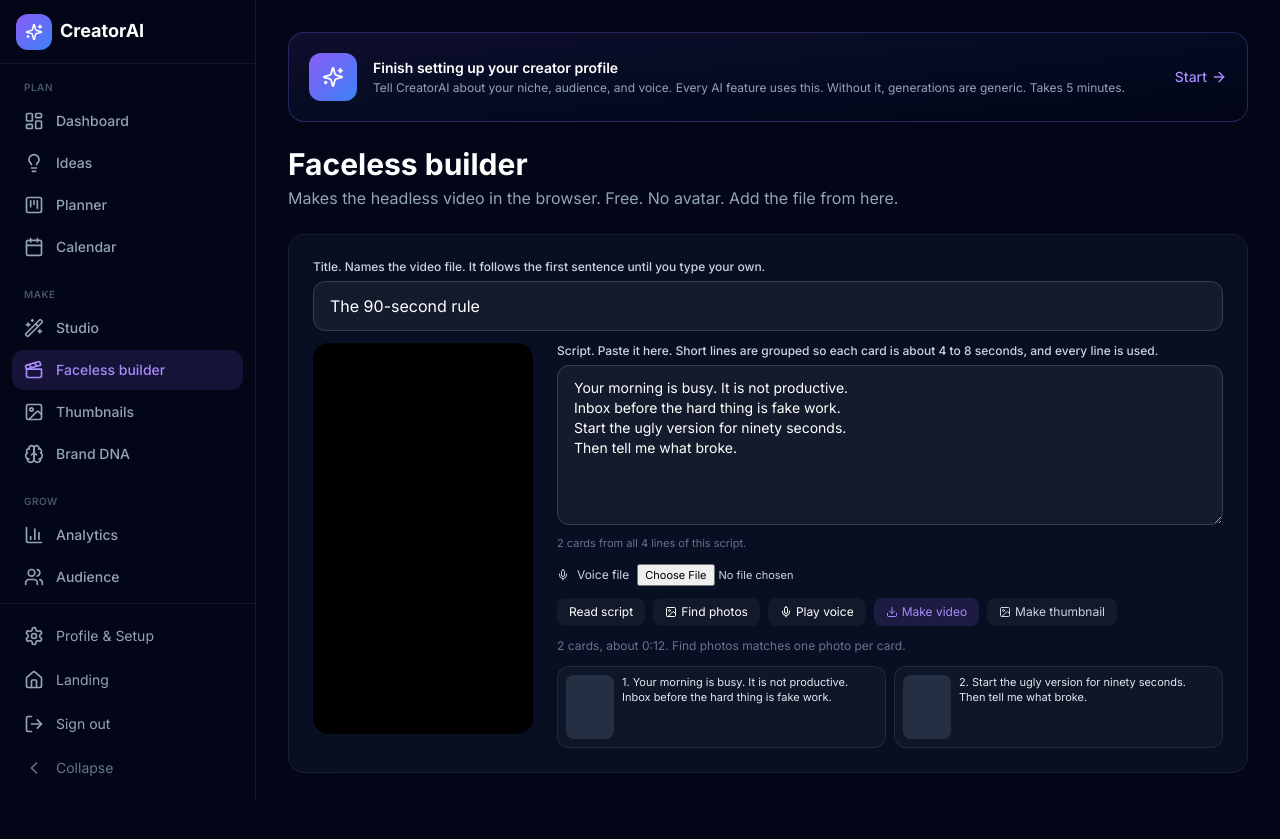
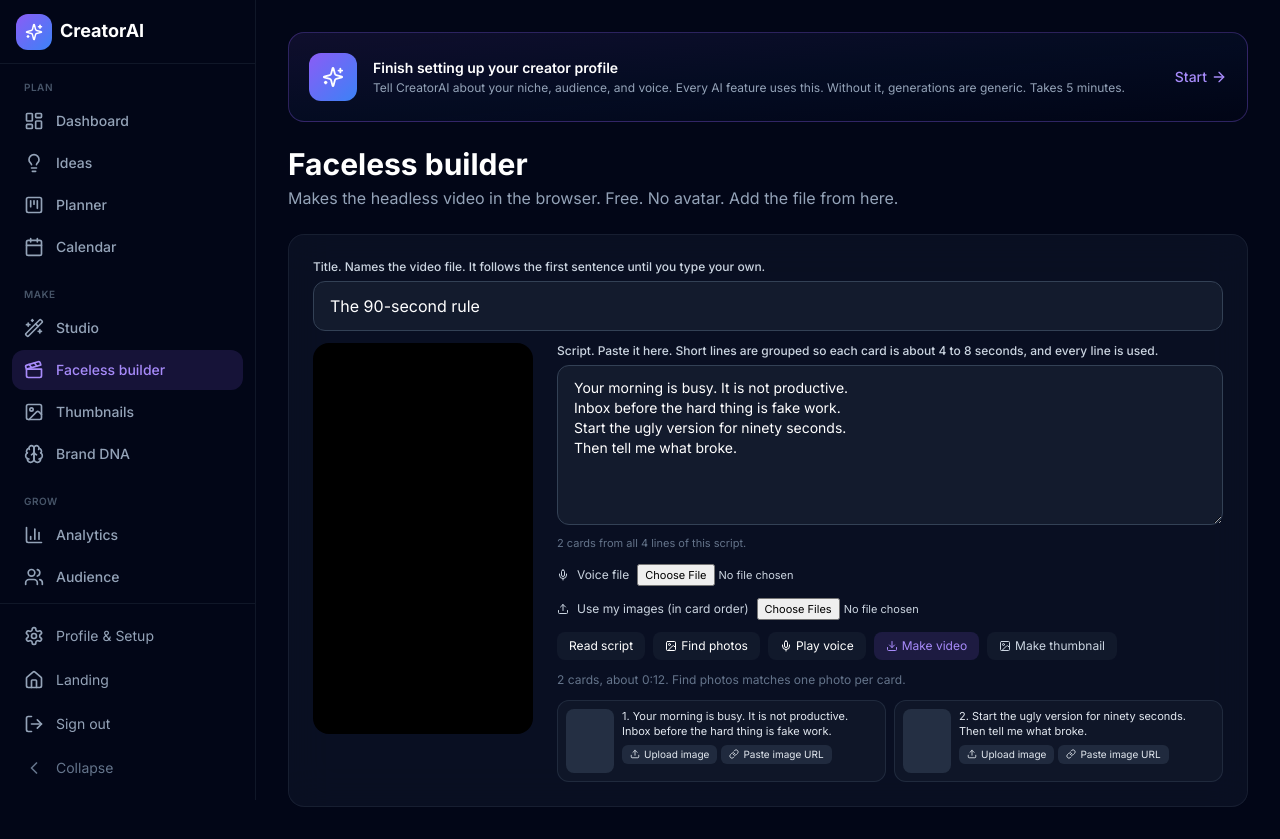
Before and after one commit to matpcul-tech/creator-os, a Next.js app: page /builder in a window 1280 px wide. Both pictures are taken after a click on the button "Read script". Before the commit the page ends 805 px from the top, so only its background shows below. Built offline with nearby package versions, Linux system fonts and the light colour scheme.

Commit message:
Builder: use your own images per card (upload, bulk, paste URL)

```diff
--- a/components/FacelessBuilder.tsx
+++ b/components/FacelessBuilder.tsx
@@ -1,7 +1,7 @@
 "use client";
 
 import { useEffect, useMemo, useRef, useState } from "react";
-import { Download, Image as ImageIcon, Loader2, Mic, RefreshCw } from "lucide-react";
+import { Download, Image as ImageIcon, Link as LinkIcon, Loader2, Mic, RefreshCw, Upload } from "lucide-react";
 import { fileNameFor, photoPlan, planCards, type PhotoPlan } from "@/lib/cut/builder-cards";
 import { creditFor, fitsCard } from "@/lib/cut/credit";
 import { planGaps } from "@/lib/cut/fill";
@@ -27,6 +27,8 @@
   photoKey?: string;
   creditLabel?: string;
   creditUrl?: string;
+  /** The user picked this picture (upload or URL). Find photos keeps it. */
+  own?: boolean;
 };
 type StockItem = { src: string; url: string; key?: string; title: string; credit: string; attribution?: string; provider?: string; text?: string };
 
@@ -253,9 +255,10 @@
     setFinding(true);
     setStatus("Finding photos…");
     spareRef.current.clear();
-    const parsed = read();
+    const before = scenesRef.current;
+    const parsed = read().map((scene, i) => (before[i]?.own && before[i].caption === scene.caption ? before[i] : scene));
     // Show every card at once with a loading skeleton, then fill each one in as its photo arrives.
-    scenesRef.current = parsed.map((scene) => ({ ...scene, loading: true }));
+    scenesRef.current = parsed.map((scene) => (scene.own ? scene : { ...scene, loading: true }));
     setScenes(scenesRef.current);
     // Photos shown by an earlier Find photos press are skipped, so pressing it again reshuffles to new ones.
     const shown = shownRef.current;
@@ -281,7 +284,7 @@
         shown.add(item.src);
         if (item.key) shown.add(item.key);
         const img = media.get(item.url);
-        if (img) updateCard(index, withPhoto(parsed[index], item, img));
+        if (img && !parsed[index].own) updateCard(index, withPhoto(parsed[index], item, img));
       },
       onProgress: (done, total) => setStatus(done < total ? `Loading photos (${done} of ${total} cards)…` : "Loading the last photos…"),
     }).catch(() => ({ picks: parsed.map(() => null) as (StockItem | null)[], queries: undefined }));
@@ -294,6 +297,7 @@
       STILLS.map((still) => still.id),
     );
     for (const index of missing) {
+      if (parsed[index].own) continue;
       const gap = gaps[index];
       if (gap.kind === "still") updateCard(index, await stillFor(parsed[index], gap.id));
       else if (gap.kind === "carry") {
@@ -305,11 +309,45 @@
     paint(0.2, built);
     setBusy(false);
     setFinding(false);
-    const stock = built.filter((s) => s.credit !== "Built-in still").length;
+    const mine = built.filter((s) => s.own).length;
+    const stock = built.filter((s) => s.credit !== "Built-in still" && !s.own).length;
     setStatus(
-      `${built.length} cards. ${stock} matched a stock photo, ${built.length - stock} use a built-in still. Swap any card, or press Find photos again for a new set.`,
+      `${built.length} cards. ${mine ? `${mine} use your images, ` : ""}${stock} matched a stock photo, ${built.length - stock - mine} use a built-in still. Swap any card, or press Find photos again for a new set.`,
     );
     return built;
+  }
+  function cardsNow() {
+    return scenesRef.current.length ? scenesRef.current : read();
+  }
+  async function setOwnImage(index: number, url: string, label: string) {
+    const scene = cardsNow()[index];
+    if (!scene) return false;
+    const media = await loadImage(url);
+    if (!media) return false;
+    updateCard(index, { ...scene, media, own: true, loading: false, credit: "Your image", source: label, creditLabel: `Your image: ${label}`, creditUrl: "", photoSrc: "", photoKey: "" });
+    paint(0.2);
+    return true;
+  }
+  async function uploadOne(index: number, file?: File) {
+    if (!file) return;
+    const ok = await setOwnImage(index, URL.createObjectURL(file), file.name);
+    setStatus(ok ? `Card ${index + 1} uses your image.` : `Could not open ${file.name}. Try a jpg, png, or webp.`);
+  }
+  async function uploadMany(files: FileList | null) {
+    if (!files?.length) return;
+    const list = cardsNow();
+    const picks = Array.from(files).slice(0, list.length);
+    let ok = 0;
+    for (let i = 0; i < picks.length; i++) if (await setOwnImage(i, URL.createObjectURL(picks[i]), picks[i].name)) ok++;
+    const extra = files.length - picks.length;
+    setStatus(`${ok} of ${list.length} cards use your images, in order.${extra > 0 ? ` ${extra} extra image${extra === 1 ? " was" : "s were"} not used.` : ""} Press Find photos to fill the rest with stock.`);
+  }
+  async function pasteUrl(index: number) {
+    const url = window.prompt(`Image URL for card ${index + 1}`)?.trim();
+    if (!url) return;
+    if (!/^https?:\/\//i.test(url)) return setStatus("That is not a web link. It should start with https://");
+    const ok = await setOwnImage(index, url, url.split("/").pop() || url);
+    setStatus(ok ? `Card ${index + 1} uses the image from that link.` : "That image could not be used. The site may block it. Save it to your device and use Upload image.");
   }
   async function swapPhoto(index: number) {
     const scene = scenesRef.current[index];
@@ -347,7 +385,7 @@
           if (scene.photoKey) shownRef.current.add(scene.photoKey);
           shownRef.current.add(item.src);
           if (item.key) shownRef.current.add(item.key);
-          updateCard(index, withPhoto(scenesRef.current[index] ?? scene, item, media));
+          updateCard(index, { ...withPhoto(scenesRef.current[index] ?? scene, item, media), own: false });
           setStatus(`Card ${index + 1} has a new photo.`);
           return;
         }
@@ -422,7 +460,7 @@
   }
   async function render() {
     if (busy) return;
-    const found = scenesRef.current.some((s) => s.media) ? scenesRef.current : await findStock();
+    const found = scenesRef.current.length && scenesRef.current.every((s) => s.media) ? scenesRef.current : await findStock();
     const canvas = canvasRef.current;
     if (!canvas || !found.length) return;
     setBusy(true);
@@ -538,6 +576,13 @@
           }} />
           {voiceName}
         </label>
+        <label className="mt-3 flex flex-wrap items-center gap-2 text-xs text-dark-300">
+          <Upload size={12} /> Use my images (in card order)
+          <input type="file" multiple accept="image/jpeg,image/png,image/webp,image/*" className="max-w-full text-[11px]" onChange={(e) => {
+            void uploadMany(e.target.files);
+            e.target.value = "";
+          }} />
+        </label>
         <div className="flex flex-wrap gap-2 mt-3">
           <button onClick={read} className="px-3 py-1.5 rounded-lg text-xs bg-dark-800/40 text-white">Read script</button>
           <button onClick={findStock} disabled={busy} aria-busy={finding} className="px-3 py-1.5 rounded-lg text-xs bg-dark-800/40 text-white flex items-center gap-1 disabled:opacity-70">
@@ -569,16 +614,28 @@
                       <a href={s.creditUrl} target="_blank" rel="noreferrer" className="hover:text-dark-300 underline-offset-2 hover:underline">{s.creditLabel}</a>
                     ) : s.creditLabel || ""}
                   </p>
+                  <div className="mt-1 flex flex-wrap gap-1">
+                  <label className="inline-flex cursor-pointer items-center gap-1 rounded-md bg-dark-700/50 px-2 py-0.5 text-[10px] text-dark-200 hover:text-white">
+                    <Upload size={10} /> Upload image
+                    <input type="file" accept="image/jpeg,image/png,image/webp,image/*" className="sr-only" aria-label={`Upload image for card ${i + 1}`} onChange={(e) => {
+                      void uploadOne(i, e.target.files?.[0]);
+                      e.target.value = "";
+                    }} />
+                  </label>
+                  <button type="button" onClick={() => void pasteUrl(i)} className="inline-flex items-center gap-1 rounded-md bg-dark-700/50 px-2 py-0.5 text-[10px] text-dark-200 hover:text-white">
+                    <LinkIcon size={10} /> Paste image URL
+                  </button>
                   {s.media || s.loading ? (
                     <button
                       type="button"
                       onClick={() => void swapPhoto(i)}
                       disabled={s.loading || busy}
-                      className="mt-1 inline-flex items-center gap-1 rounded-md bg-dark-700/50 px-2 py-0.5 text-[10px] text-dark-200 hover:text-white disabled:opacity-50"
+                      className="inline-flex items-center gap-1 rounded-md bg-dark-700/50 px-2 py-0.5 text-[10px] text-dark-200 hover:text-white disabled:opacity-50"
                     >
                       <RefreshCw size={10} className={s.loading && !finding ? "animate-spin" : ""} /> Swap photo
                     </button>
                   ) : null}
+                  </div>
                 </div>
               </li>
             ))}
```
